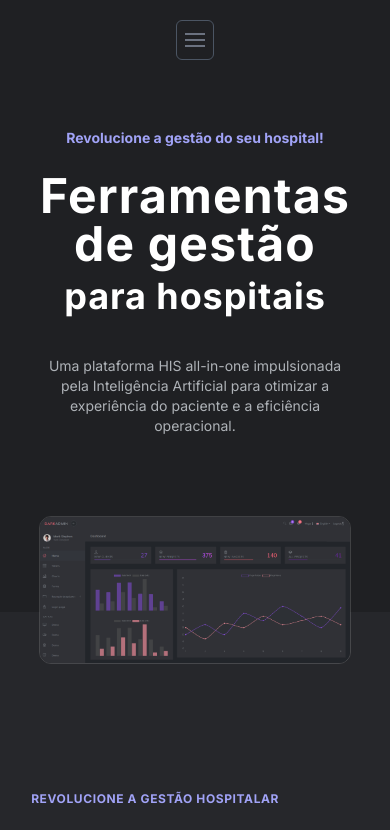
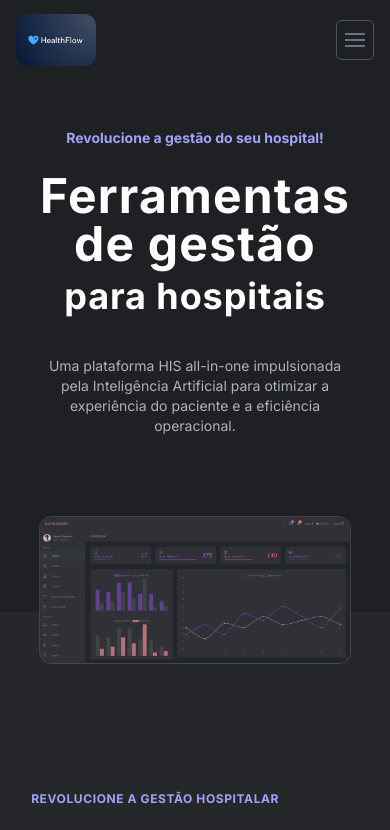
Before and after one commit to LeandroLuna/healthflow, an Astro site in the folder hotsite/: page / in a window 390 px wide. Shown: the top 830 px of the page. Built offline with nearby package versions, Linux system fonts and the light colour scheme; Astro itself is replaced by a stand-in of ours.

Commit message:
feat: fix nav bar in small layout and include healthflow icon

```diff
--- a/hotsite/src/components/Navbar.jsx
+++ b/hotsite/src/components/Navbar.jsx
@@ -1,7 +1,6 @@
 import { useState } from "react";
 import { motion, AnimatePresence } from "framer-motion";
-
-import { TailcastLogo } from "../assets/images/logos/TailcastLogo";
+import logo from "../assets/images/logos/HealthflowLogo.png";
 
 const navbarLinks = [
   { label: "Home", href: "/#home", ariaLabel: "Home" },
@@ -21,13 +20,20 @@ export const Navbar = () => {
       className="w-full h-20 flex flex-col justify-center items-center fixed bg-bgDark1 lg:bg-bgDarkTransparent z-40 lg:backdrop-blur-xl"
       aria-label="Main navigation"
     >
-      <div className="2xl:w-[1280px] xl:w-10/12 w-11/12 flex justify-center items-center relative">
+      <div className="2xl:w-[1280px] xl:w-10/12 w-11/12 flex justify-between lg:justify-center items-center relative">
         <motion.div
           initial={{ opacity: 0 }}
           animate={{ opacity: 1 }}
           transition={{ duration: 0.3 }}
           exit={{ opacity: 0 }}
         >
+           <a href="/#home" aria-label="Home">
+            <div className="flex justify-start items-center grow basis-0">
+              <div className="text-white mr-2 text-6xl">
+                <img src={logo.src} alt="" className="w-20 rounded-xl" />
+              </div>
+            </div>
+          </a>
         </motion.div>
         <motion.div
           initial={{ opacity: 0 }}
```
Also changed, not shown: hotsite/src/assets/images/logos/HealthflowLogo.png (added).
